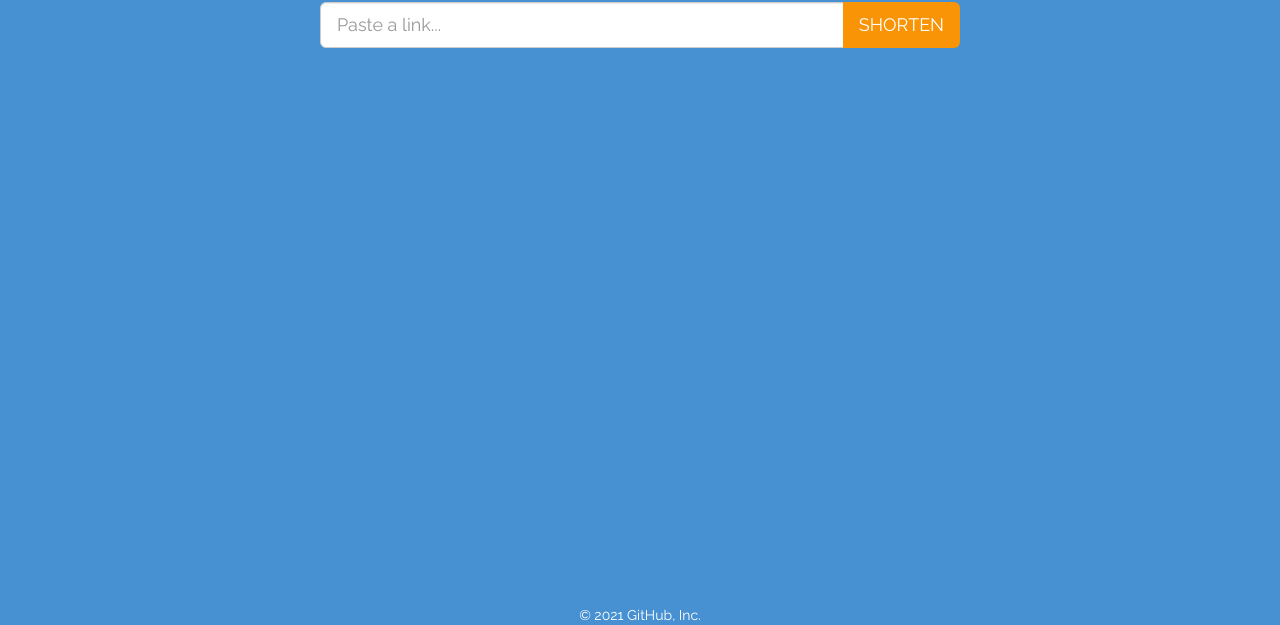
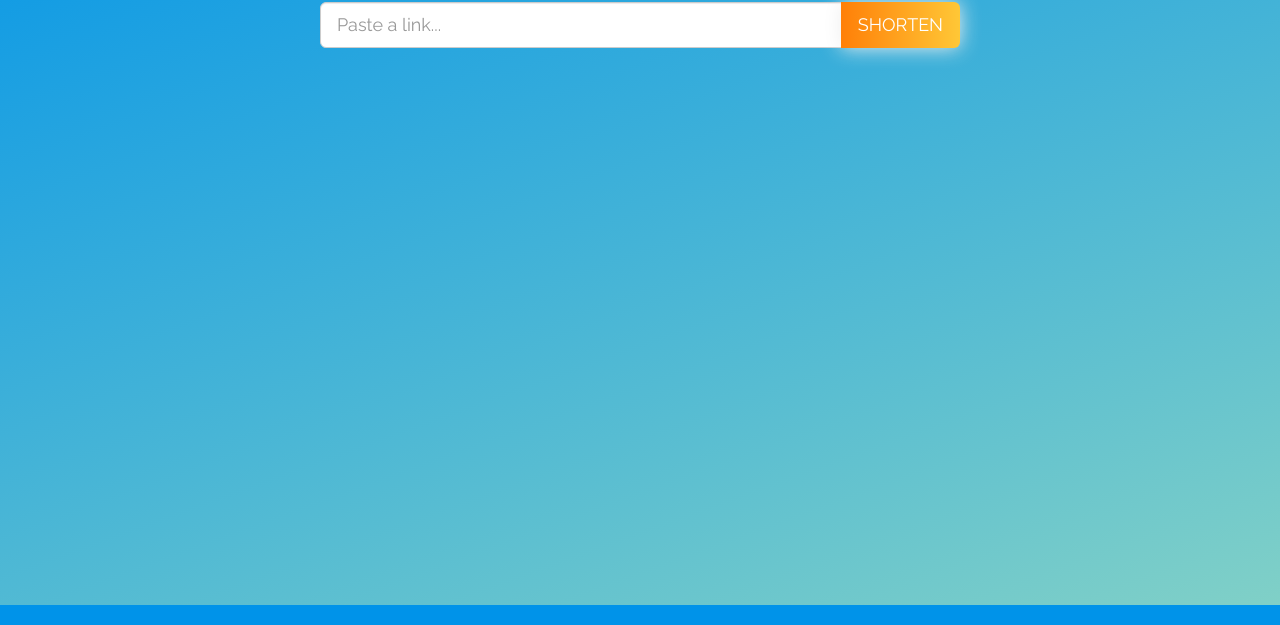
Before and after one commit to zaiehilmi/PemendekURL, a website: page views/index.html in a window 1280 px wide. Shown: the part 195-820 px from the top of the page. Drawn offline with nearby package versions, Linux system fonts and the light colour scheme; files that its build step writes are made by us from their sources; files whose address does not match are found by name.

Commit message:
update ui

```diff
--- a/models/url.js
+++ b/models/url.js
@@ -3,7 +3,7 @@ var connection = require('./connection');
 var Schema = mongoose.Schema;
 
 connection.once('open',function() {
-  console.log("Connected....");
+  console.log("Connected at http://localhost:3000/....");
 });
 
 var CounterSchema = Schema({
--- a/public/css/styles.css
+++ b/public/css/styles.css
@@ -5,7 +5,9 @@
   html,
   body {
     height: 100%;
-    background-color: #4791D2;
+    background-color: #0093E9;
+    background-image: linear-gradient(160deg, #0093E9 0%, #80D0C7 100%);
+
   }
 
   body {
@@ -14,7 +16,7 @@
     font-family: 'Raleway', sans-serif;
   }
 
-  .btn-shorten {
+  /* .btn-shorten {
     color: #ffffff;
     background-color: #F89406;
     border: none;
@@ -27,7 +29,7 @@
     color: #ffffff;
     background-color: #FA8900;
     border: none;
-  }
+  } */
 
   .site-wrapper {
     display: table;
@@ -69,7 +71,7 @@
   }
 
   #link a{
-    color: #F89406;
+    color: #3206f8;
     font-size: 1.5em;
     margin-right: 20px;
   }
@@ -85,3 +87,26 @@
       width: 700px;
     }
   }
+
+
+  .btn-shorten {background-image: linear-gradient(to right, #FF8008 0%, #FFC837  51%, #FF8008  100%)}
+  .btn-shorten {
+     /* margin: 10px; */
+     /* padding: 15px 45px; */
+     text-align: center;
+     text-transform: uppercase;
+     transition: 0.5s;
+     background-size: 200% auto;
+     color: white;
+     box-shadow: 0 0 20px #eee;
+     border-radius: 10px;
+     display: block;
+   }
+
+   .btn-shorten:hover,
+   .btn-shorten:active,
+   .btn-shorten.active {
+     background-position: right center; /* change the direction of the change here */
+     color: #fff;
+     text-decoration: none;
+   }
--- a/views/index.html
+++ b/views/index.html
@@ -52,4 +52,3 @@
   <script src="javascripts/shorten.js"></script>
 </body>
 </html>
-© 2021 GitHub, Inc.
```
Also changed, not shown: package.json (+15 -6 lines), README.md (added), 2 other files.
